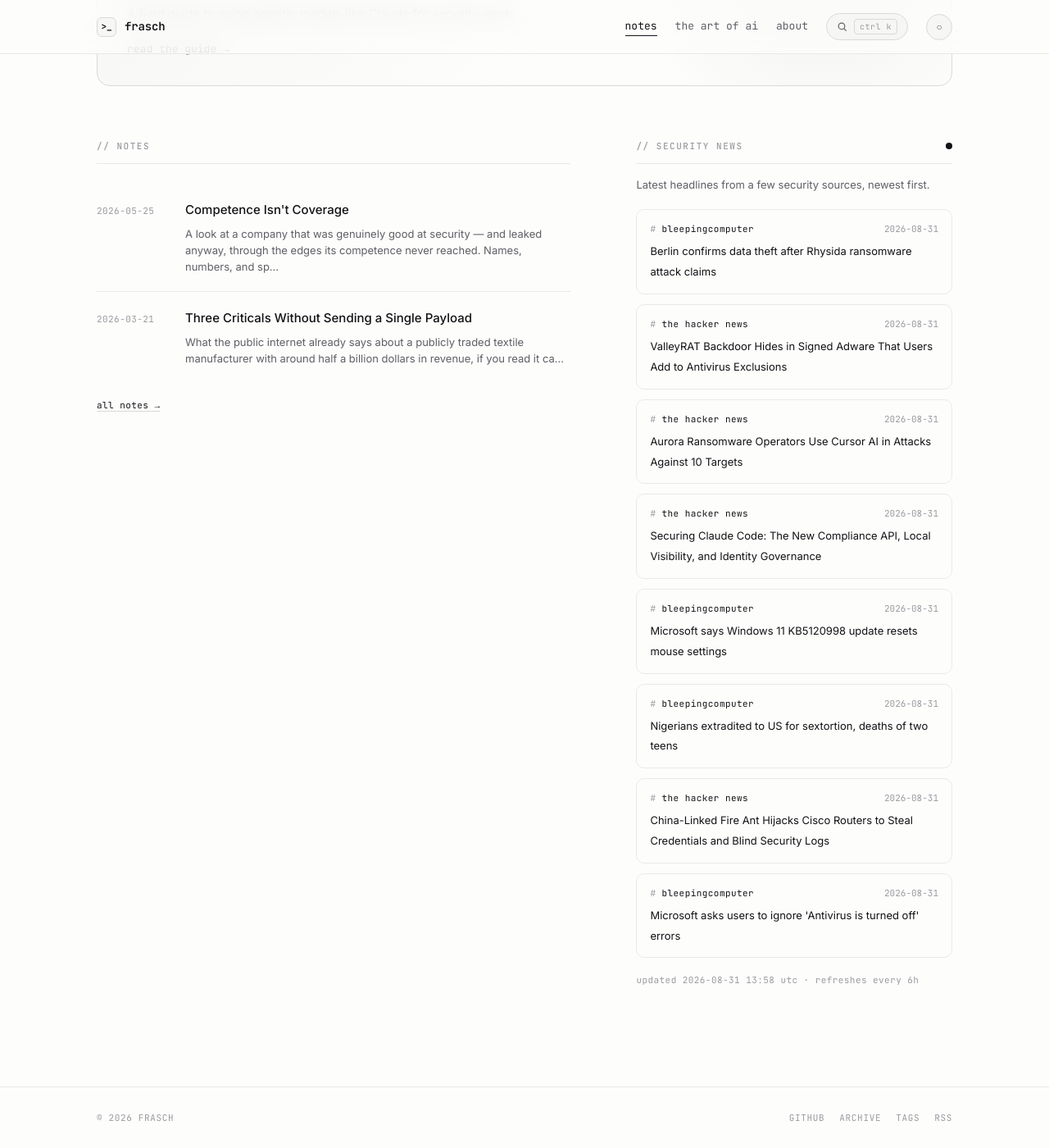
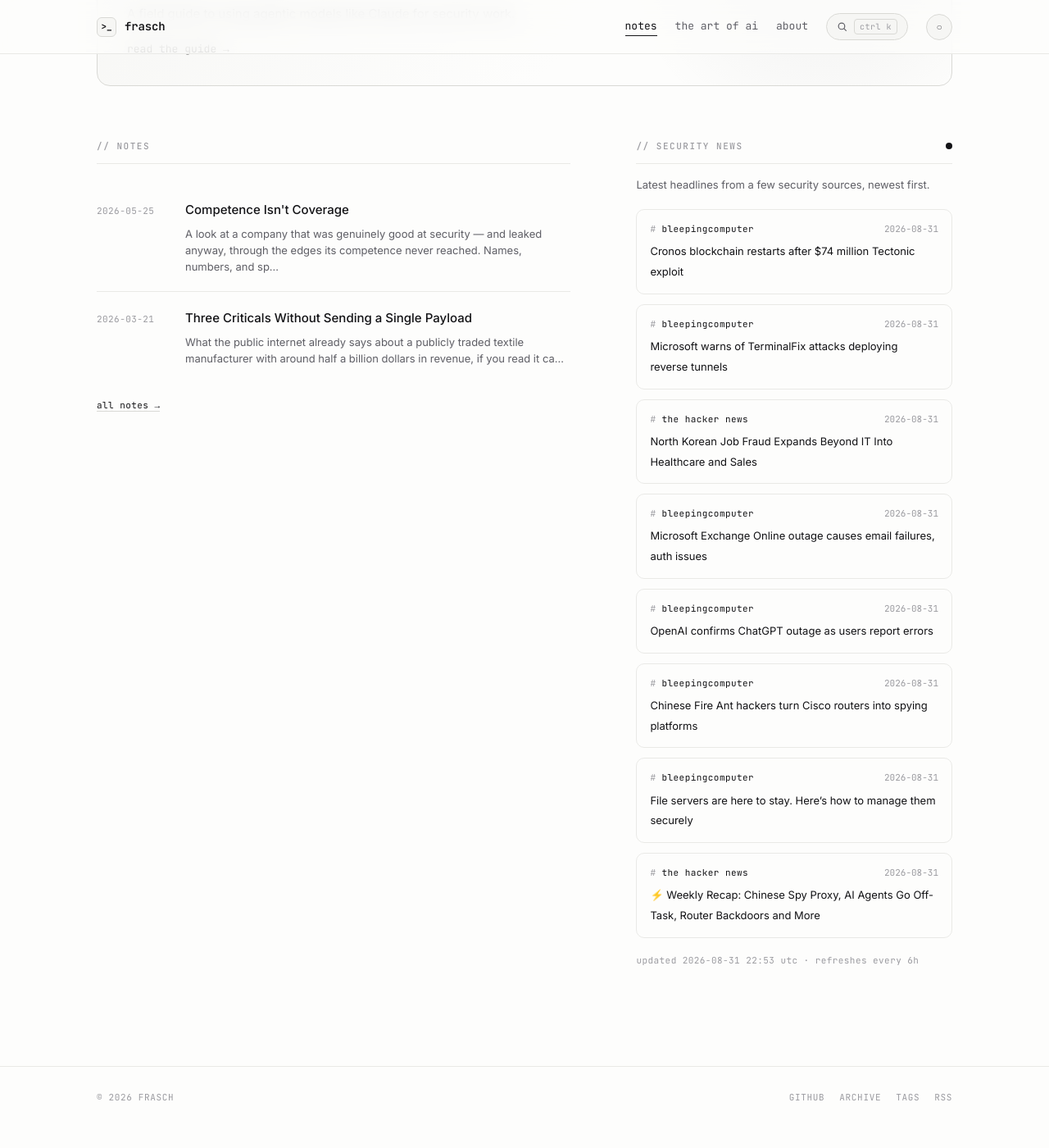
Before and after one commit to whoisfrasch/frasch, a Jekyll site: the page built from index.html, in a window 1280 px wide and 1400 px high, scrolled down 615 px. Shown: the whole window at 82% size. Built offline with Jekyll 4.4.1, drawn with Linux system fonts in a browser that asks for light colours; after the commit the page ends 1990 px from its top, so only the background shows below that.

Commit message:
Refresh security news feed

```diff
--- a/_data/news.json
+++ b/_data/news.json
@@ -1,53 +1,53 @@
 {
-  "updated": "2026-08-31T13:58:10Z",
+  "updated": "2026-08-31T22:53:52Z",
   "items": [
     {
       "source": "bleepingcomputer",
-      "title": "Berlin confirms data theft after Rhysida ransomware attack claims",
-      "link": "https://www.bleepingcomputer.com/news/security/berlin-confirms-data-theft-after-rhysida-ransomware-attack-claims/",
-      "date": "2026-08-31T13:30:01Z"
+      "title": "Cronos blockchain restarts after $74 million Tectonic exploit",
+      "link": "https://www.bleepingcomputer.com/news/security/cronos-blockchain-restarts-after-74-million-tectonic-exploit/",
+      "date": "2026-08-31T20:47:54Z"
+    },
+    {
+      "source": "bleepingcomputer",
+      "title": "Microsoft warns of TerminalFix attacks deploying reverse tunnels",
+      "link": "https://www.bleepingcomputer.com/news/security/microsoft-warns-of-terminalfix-attacks-deploying-reverse-tunnels/",
+      "date": "2026-08-31T18:51:04Z"
     },
     {
       "source": "the hacker news",
-      "title": "ValleyRAT Backdoor Hides in Signed Adware That Users Add to Antivirus Exclusions",
-      "link": "https://thehackernews.com/2026/08/valleyrat-backdoor-hides-in-signed.html",
-      "date": "2026-08-31T12:14:00Z"
+      "title": "North Korean Job Fraud Expands Beyond IT Into Healthcare and Sales",
+      "link": "https://thehackernews.com/2026/08/north-korean-job-fraud-expands-beyond.html",
+      "date": "2026-08-31T17:24:28Z"
+    },
+    {
+      "source": "bleepingcomputer",
+      "title": "Microsoft Exchange Online outage causes email failures, auth issues",
+      "link": "https://www.bleepingcomputer.com/news/microsoft/microsoft-exchange-online-outage-causes-email-failures-auth-issues/",
+      "date": "2026-08-31T16:56:57Z"
+    },
+    {
+      "source": "bleepingcomputer",
+      "title": "OpenAI confirms ChatGPT outage as users report errors",
+      "link": "https://www.bleepingcomputer.com/news/artificial-intelligence/openai-confirms-chatgpt-outage-as-users-report-errors/",
+      "date": "2026-08-31T16:50:50Z"
+    },
+    {
+      "source": "bleepingcomputer",
+      "title": "Chinese Fire Ant hackers turn Cisco routers into spying platforms",
+      "link": "https://www.bleepingcomputer.com/news/security/chinese-fire-ant-hackers-turn-cisco-routers-into-spying-platforms/",
+      "date": "2026-08-31T14:52:03Z"
+    },
+    {
+      "source": "bleepingcomputer",
+      "title": "File servers are here to stay. Here’s how to manage them securely",
+      "link": "https://www.bleepingcomputer.com/news/security/file-servers-are-here-to-stay-heres-how-to-manage-them-securely/",
+      "date": "2026-08-31T14:00:10Z"
     },
     {
       "source": "the hacker news",
-      "title": "Aurora Ransomware Operators Use Cursor AI in Attacks Against 10 Targets",
-      "link": "https://thehackernews.com/2026/08/aurora-ransomware-operators-use-cursor.html",
-      "date": "2026-08-31T11:47:24Z"
-    },
-    {
-      "source": "the hacker news",
-      "title": "Securing Claude Code: The New Compliance API, Local Visibility, and Identity Governance",
-      "link": "https://thehackernews.com/2026/08/securing-claude-code-new-compliance-api.html",
-      "date": "2026-08-31T11:31:47Z"
-    },
-    {
-      "source": "bleepingcomputer",
-      "title": "Microsoft says Windows 11 KB5120998 update resets mouse settings",
-      "link": "https://www.bleepingcomputer.com/news/security/microsoft-says-windows-11-kb5120998-update-resets-mouse-settings/",
-      "date": "2026-08-31T10:23:46Z"
-    },
-    {
-      "source": "bleepingcomputer",
-      "title": "Nigerians extradited to US for sextortion, deaths of two teens",
-      "link": "https://www.bleepingcomputer.com/news/security/nigerians-charged-US-over-sextortion-deaths-of-us-teens/",
-      "date": "2026-08-31T09:22:47Z"
-    },
-    {
-      "source": "the hacker news",
-      "title": "China-Linked Fire Ant Hijacks Cisco Routers to Steal Credentials and Blind Security Logs",
-      "link": "https://thehackernews.com/2026/08/china-linked-fire-ant-hijacks-cisco.html",
-      "date": "2026-08-31T09:04:55Z"
-    },
-    {
-      "source": "bleepingcomputer",
-      "title": "Microsoft asks users to ignore 'Antivirus is turned off' errors",
-      "link": "https://www.bleepingcomputer.com/news/microsoft/microsoft-asks-users-to-ignore-antivirus-is-turned-off-errors/",
-      "date": "2026-08-31T08:29:42Z"
+      "title": "⚡ Weekly Recap: Chinese Spy Proxy, AI Agents Go Off-Task, Router Backdoors and More",
+      "link": "https://thehackernews.com/2026/08/weekly-recap-chinese-spy-proxy-ai.html",
+      "date": "2026-08-31T13:50:00Z"
     }
   ]
 }
```
